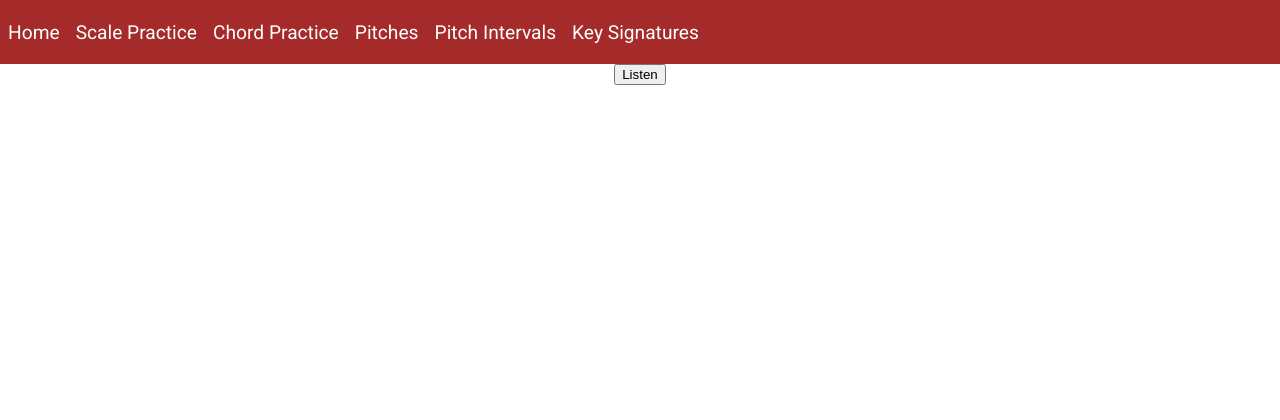
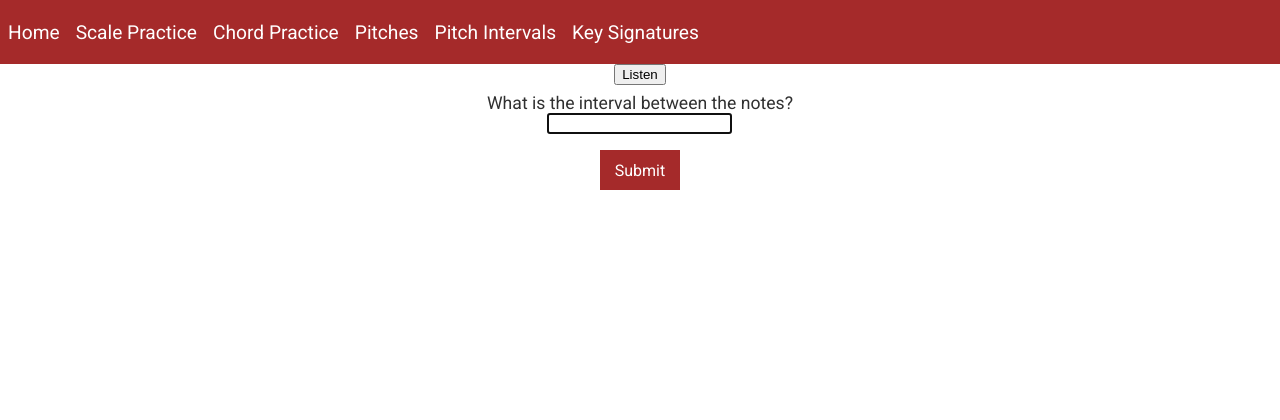
Before and after one commit to danchurlian/Music-Practice-Site, a Flask app: page /pitch-intervals in a window 1280 px wide. Shown: the top 420 px of the page. Run offline with Flask 3, Linux system fonts and the light colour scheme; parts of the project's set-up code (start-up, migrations or seed data) failed here and were passed over.

Commit message:
feat: add user input form and server reading user input for pitch interval page

```diff
--- a/app.py
+++ b/app.py
@@ -48,8 +48,11 @@ def music_single_staff_xml(notes_xml: str) -> str:
 
 
 # WEB PAGE URL FUNCTIONS -------------------------------------------------------
-@app.route("/pitch-intervals")
+@app.route("/pitch-intervals", methods=["GET", "POST"])
 def pitch_interval_page():
+    if (request.method == "POST"):
+        user_input: str = request.form["user-response"]
+        print(user_input)
     note_code_1: int = random.randint(1, 13)
     note_code_2: int = random.randint(1, 13)
     return render_template("pitch_interval_page.html",
--- a/templates/pitch_interval_page.html
+++ b/templates/pitch_interval_page.html
@@ -3,6 +3,13 @@
 {% block main %}
 <section class="main_content">
     <button id="interval_button">Listen</button>
+    <form method="post">
+        <label for="user-response">
+            What is the interval between the notes?
+        </label>
+        <input name="user-response" autocomplete="off" autofocus="true" required="true"></input>
+        <button type="submit">Submit</button>
+    </form>
 </section>
 <script>
     // Play plays the appropriate note mp3 file given the noteNumber.
```
